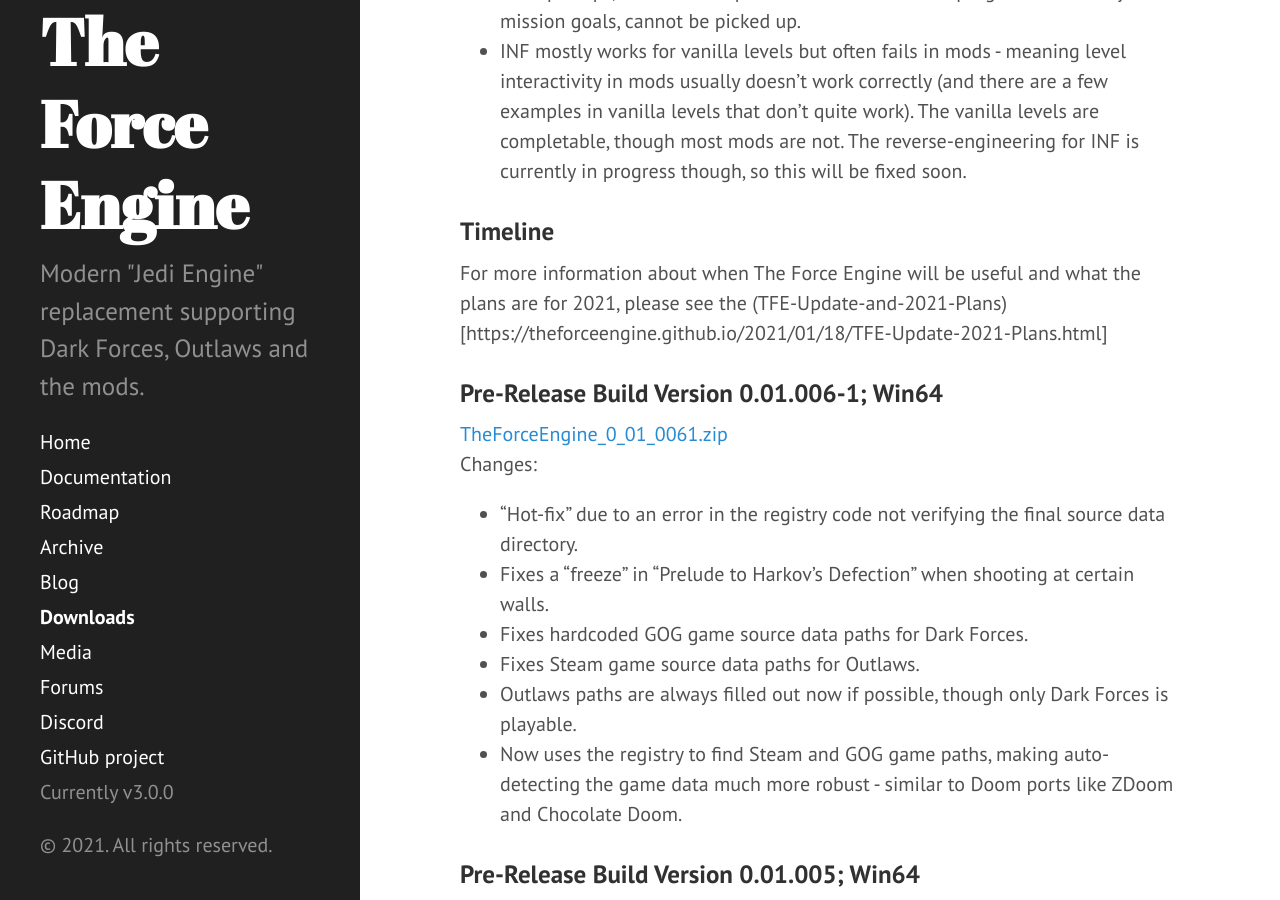
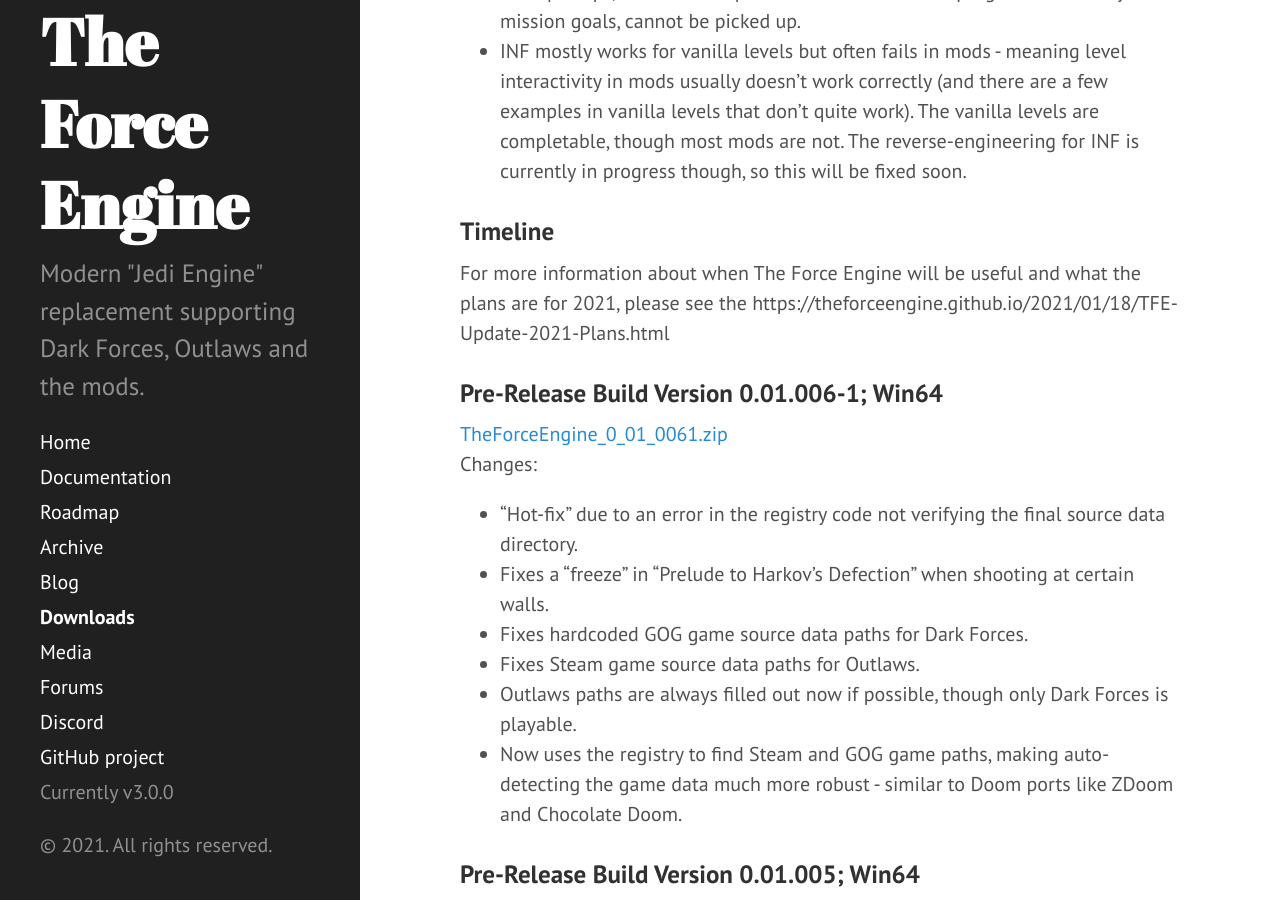
Before and after one commit to TheForceEngine/TheForceEngine.github.io, a Jekyll site: the page built from downloads.md, in a window 1280 px wide and 900 px high, scrolled down 615 px. Built offline with Jekyll 4.4.1, drawn with Linux system fonts in a browser that asks for light colours.

Commit message:
Update downloads.md

```diff
--- a/downloads.md
+++ b/downloads.md
@@ -17,7 +17,7 @@
 * INF mostly works for vanilla levels but often fails in mods - meaning level interactivity in mods usually doesn't work correctly (and there are a few examples in vanilla levels that don't quite work). The vanilla levels are completable, though most mods are not. The reverse-engineering for INF is currently in progress though, so this will be fixed soon.
 
 ### Timeline
-For more information about when The Force Engine will be useful and what the plans are for 2021, please see the (TFE-Update-and-2021-Plans)[https://theforceengine.github.io/2021/01/18/TFE-Update-2021-Plans.html]
+For more information about when The Force Engine will be useful and what the plans are for 2021, please see the https://theforceengine.github.io/2021/01/18/TFE-Update-2021-Plans.html
 
 ### Pre-Release Build Version 0.01.006-1; Win64
 [TheForceEngine_0_01_0061.zip](archive/TheForceEngine_0_01_0061.zip) <br>
```
